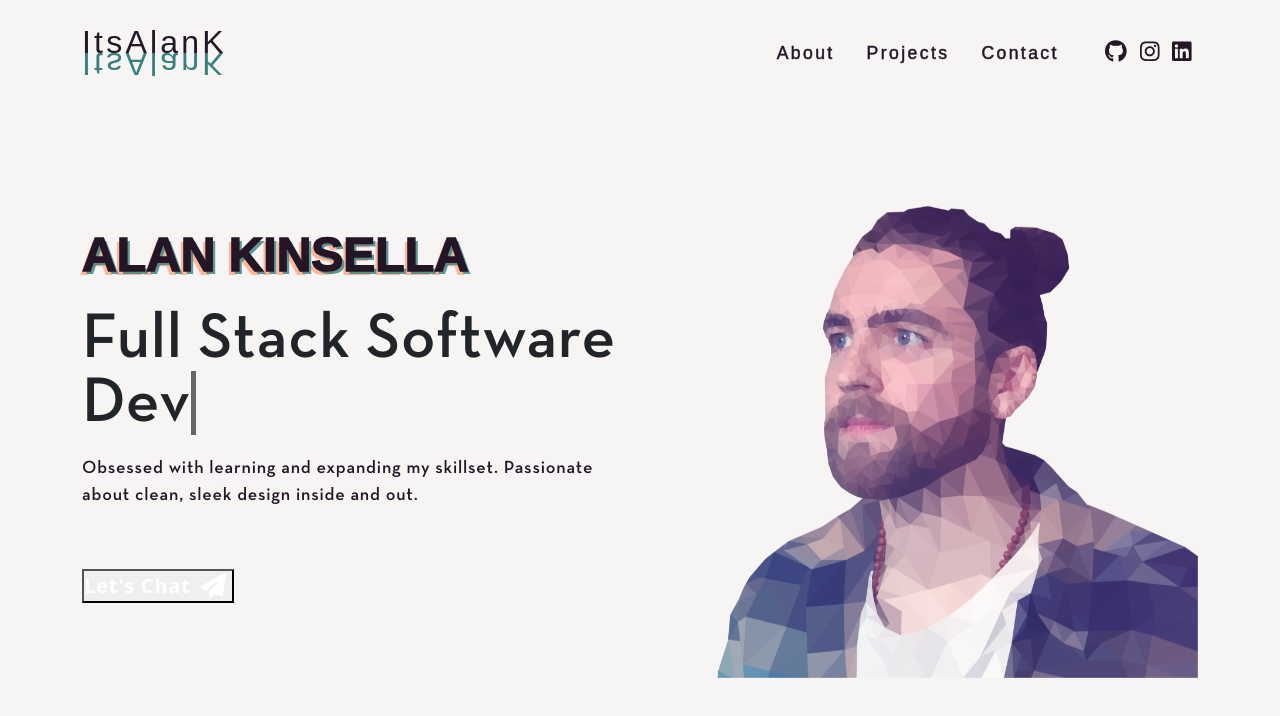
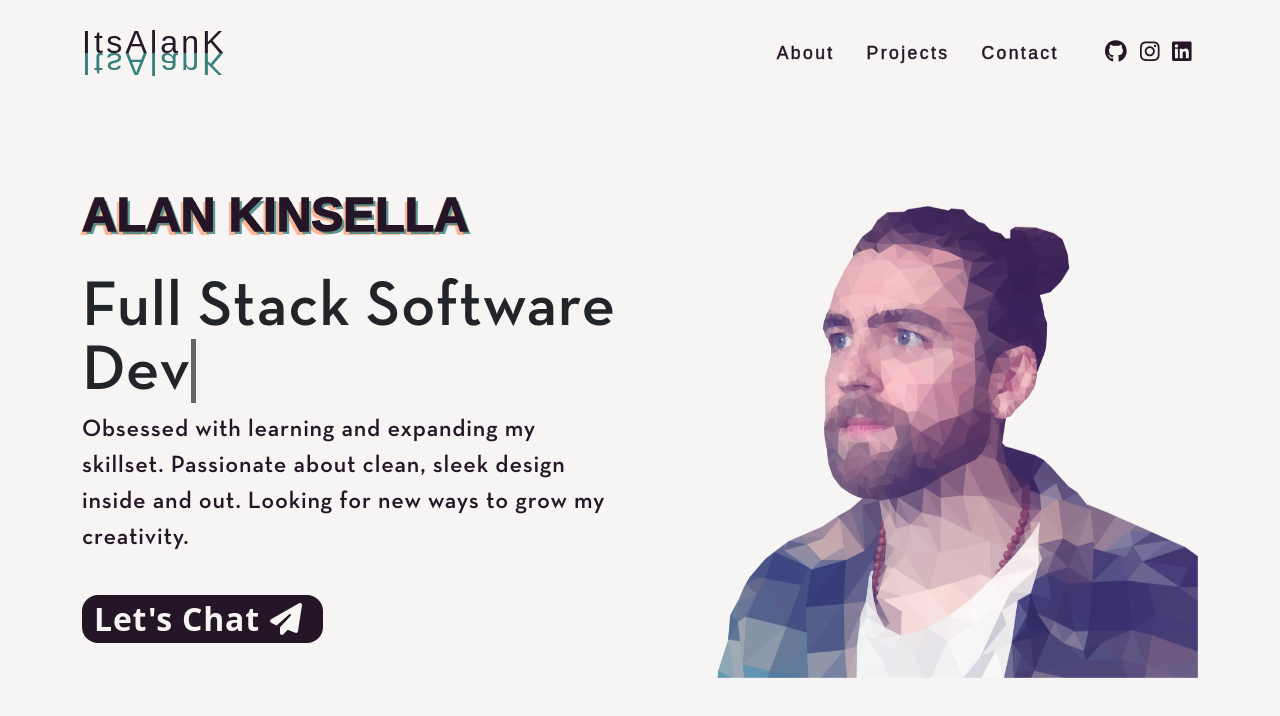
Before and after one commit to ItsAlanK/portfolio-site, a React (Create React App) app: page / in a window 1280 px wide. Shown: the top 716 px of the page. Built offline with nearby package versions, Linux system fonts and the light colour scheme; a web font is replaced by a local one.

Commit message:
Styled contact button in hero and added padding for typing overflow issue.

```diff
--- a/src/components/Hero.js
+++ b/src/components/Hero.js
@@ -8,7 +8,7 @@ export const Hero = () => {
 
     const [loopNum, setLoopNum] = useState(0);
     const [isDeleting, setIsDeleting] = useState(false);
-    const toRotate = [ 'Full Stack Software Dev', 'Web Designer', 'Illustrator', 'Thinks he\'s a funny guy' ];
+    const toRotate = [ 'Full Stack Software Dev', 'Web Designer', 'Illustrator', 'Thinks he\'s a real funny guy' ];
     const [text, setText] = useState('');
     const [delta, setDelta] = useState(300 - Math.random() * 100);
     const period = 2000;
@@ -48,9 +48,11 @@ export const Hero = () => {
                 <Row className='align-items-center'>
                     <Col xs={12} md={6}>
                         <span className="title">ALAN KINSELLA</span>
-                        <h1><span className="txt-rotate" dataPeriod="1000" data-rotate='[ "Full Stack Software Dev", "Web Designer", "Illustrator", "Thinks he&#39;s a funny guy" ]'><span className="wrap">{ text }</span></span></h1>
+                        <div className='tagline'>
+                            <h1><span className="txt-rotate" dataPeriod="1000" data-rotate='[ "Full Stack Software Dev", "Web Designer", "Illustrator", "Thinks he&#39;s a real funny guy" ]'><span className="wrap">{ text }</span></span></h1>
+                        </div>
                         <p>
-                            Obsessed with learning and expanding my skillset. Passionate about clean, sleek design inside and out.
+                            Obsessed with learning and expanding my skillset. Passionate about clean, sleek design inside and out. Looking for new ways to grow my creativity.
                         </p>
                         <button onClick={() => console.log('chat')}>Let's Chat <FontAwesomeIcon icon={ faPaperPlane }/>&nbsp;</button>
                     </Col>
--- a/src/style/hero.scss
+++ b/src/style/hero.scss
@@ -4,49 +4,67 @@
     margin-top: 0;
     padding: 2rem 0 100px 0;
   }
+
 .hero .title {
     @include style.title($font-size: 3rem);
-    margin-bottom: 1rem;
+    margin-bottom: 1.5rem;
     display: inline-block;
 }
+
 .hero h1 {
     font-family: style.$display-font;
     font-size: 4rem;
     letter-spacing: 0.8px;
     line-height: 1;
-    margin-bottom: 20px;
+    margin-bottom: 1rem;
     display: block;
 }
+
+.hero .tagline {
+    height: 8.5rem;
+}
+
 .hero p {
     font-family: style.$display-font;
     color: style.$dark-purple;
-    font-size: 18px;
+    font-size: 1.5rem;
     letter-spacing: 0.8px;
     line-height: 1.5em;
     width: 96%;
 }
+
 .hero button {
-    color: #fff;
+    color: style.$bg-color;
+    background-color: style.$dark-purple;
     font-weight: 700;
-    font-size: 20px;
-    margin-top: 60px;
+    font-size: 2rem;
+    box-shadow: 10px 10px linear-gradient(90.21deg, rgba(54,129,126,1) 0%, rgba(255,141,92,0.8) 150%);
+    margin-top: 2.5rem;
+    padding: 0 0.75rem;
     letter-spacing: 0.8px;
     display: flex;
     align-items: center;
+    border: none;
+    border-radius: 1rem;
 }
+
 .hero button svg {
-    font-size: 25px;
+    font-size: 2rem;
     margin-left: 10px;
     transition: 0.3s ease-in-out;
     line-height: 1;
 }
+
 .hero button:hover svg {
-    margin-left: 25px;
+    transform: translateX(5px) translateY(-5px) rotate(22deg) scale(60%);
+    margin-left: 2rem;
 }
+
 .hero img {
     max-width: 100%;
     animation: updown 3s linear infinite;
 }
+
 @keyframes updown {
     0% {
         transform: translateY(-20px);
@@ -58,6 +76,13 @@
         transform: translateY(-20px);
     }
 }
+
 .txt-rotate > .wrap {
     border-right: 0.08em solid #666;
 }
+
+@media (max-width: 1000px) {
+    .hero .tagline {
+      height: auto;
+    }
+  }
```
Lines whose indentation alone changed are shown as unchanged.
